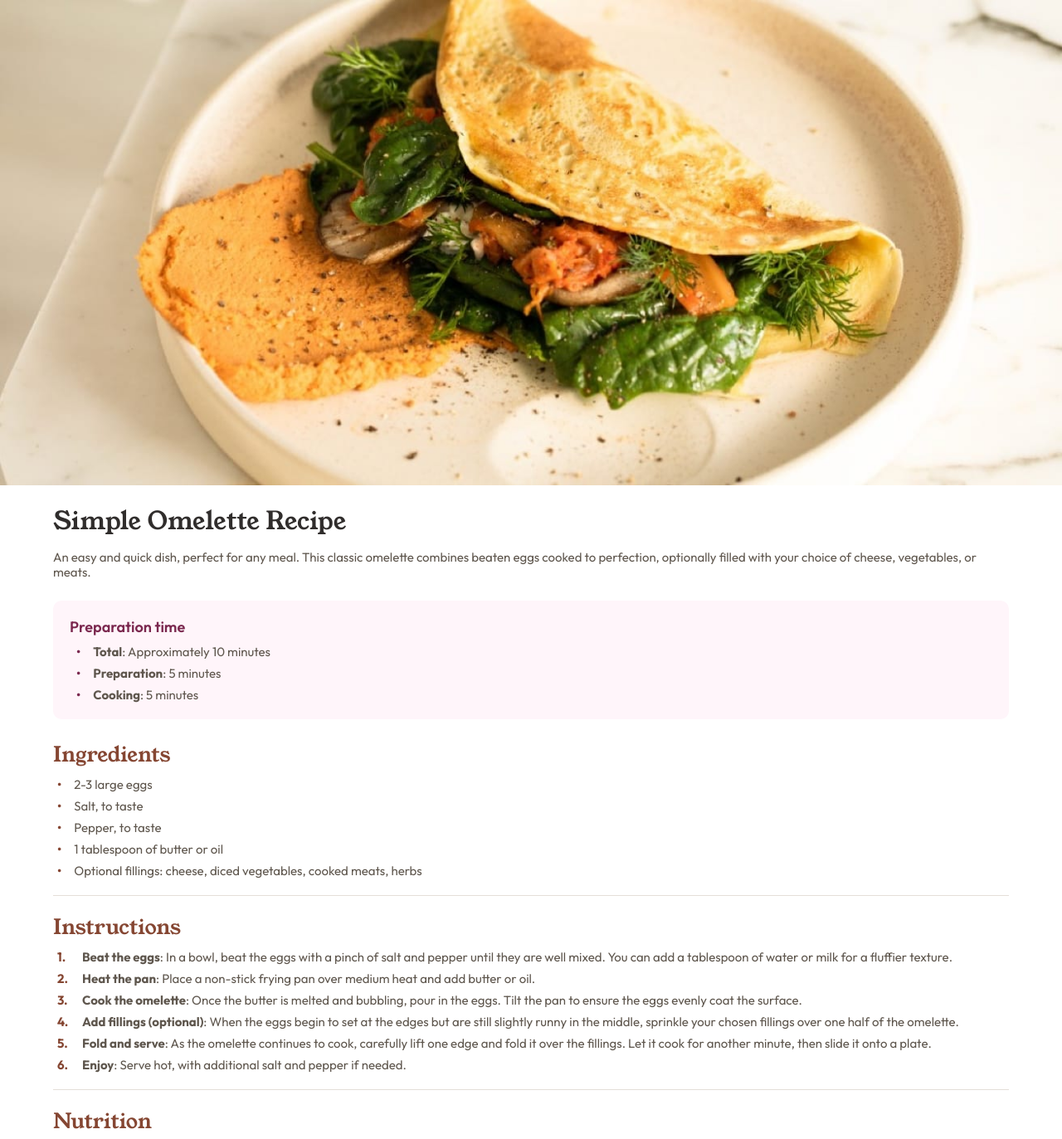
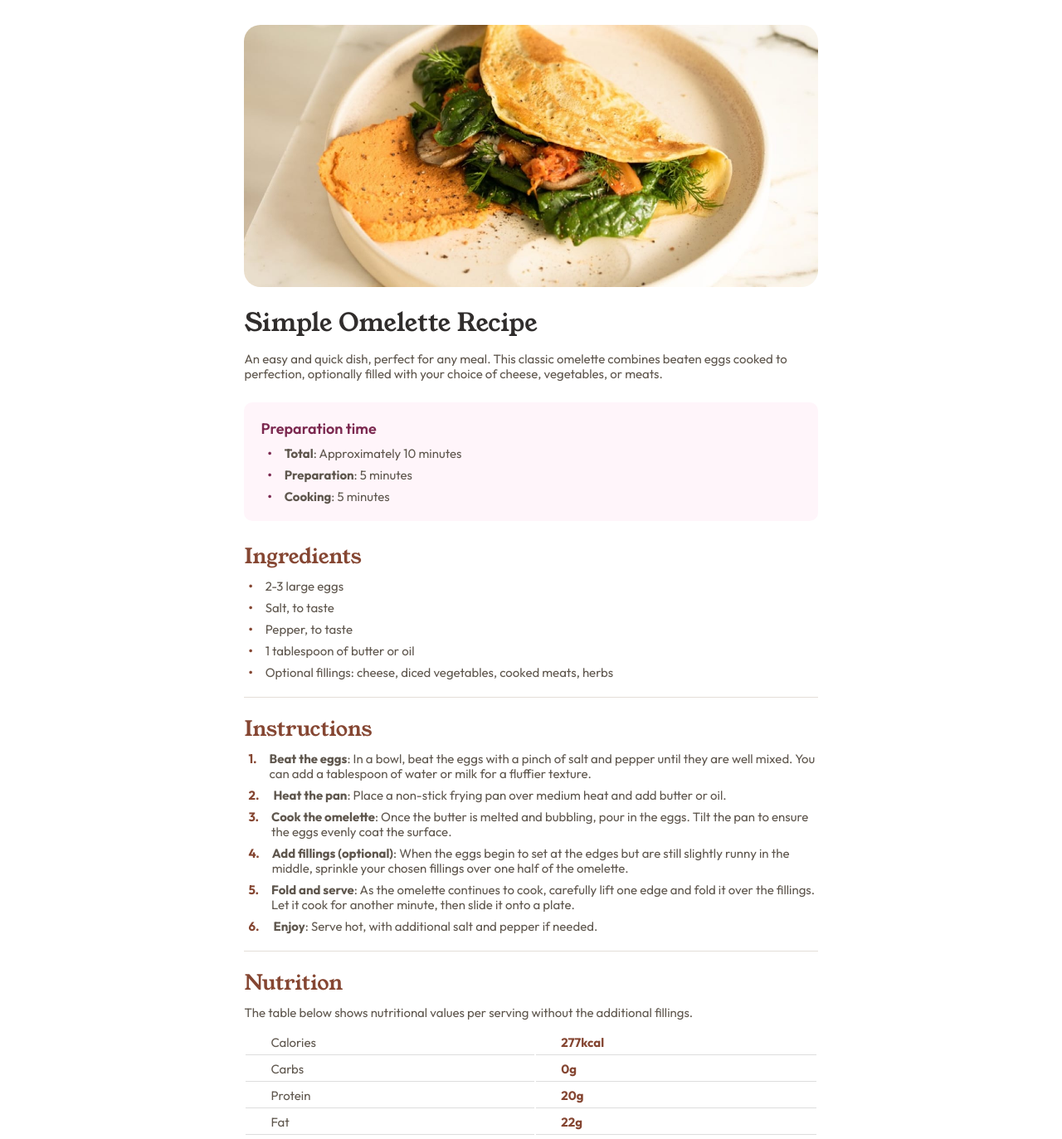
Before and after one commit to chrisperaza/recipe-page, a plain HTML site: page index.html in a window 1280 px wide. Shown: the top 1373 px of the page at 83% size. Drawn offline with Linux system fonts and the light colour scheme.

Commit message:
Style desktop view

```diff
--- a/style.css
+++ b/style.css
@@ -59,6 +59,8 @@ html {
 }
 #body {
   gap: 25px;
+  max-width: 768px;
+  margin: 0 auto;
 }
 #header {
   width: 100%;
@@ -218,7 +220,8 @@ h1 {
 
 /* nutrition */
 .nutrition--table_row td {
-  text-align: center;
+  text-align: left;
+  padding-left: 15px;
   height: 30px;
   border-bottom: 1px solid #ddd;
 }
@@ -242,3 +245,20 @@ h1 {
   color: var(--brown);
   font-weight: 500;
 }
+
+/* desktop view responsive */
+@media only screen and (min-width: 768px) {
+  html {
+    padding: 30px;
+  }
+  #header--picture {
+    width: 90%;
+    margin: 0 auto;
+  }
+  #header--picture img {
+    border-radius: 20px;
+  }
+  .nutrition--table_row td {
+    padding-left: 30px;
+  }
+}
```
